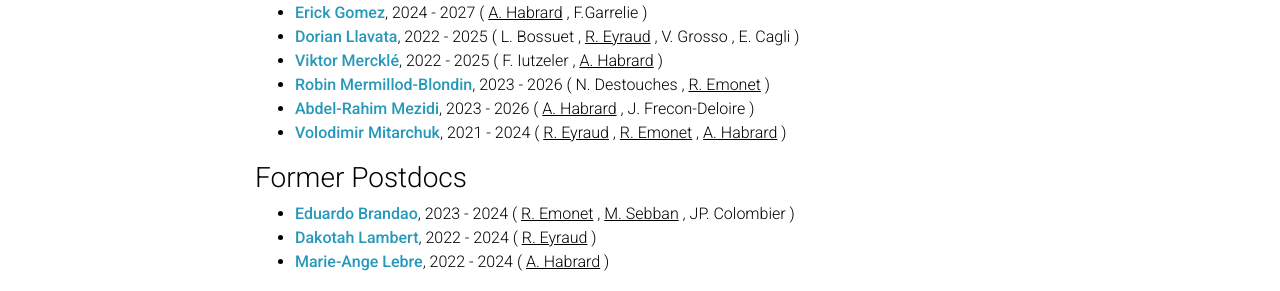
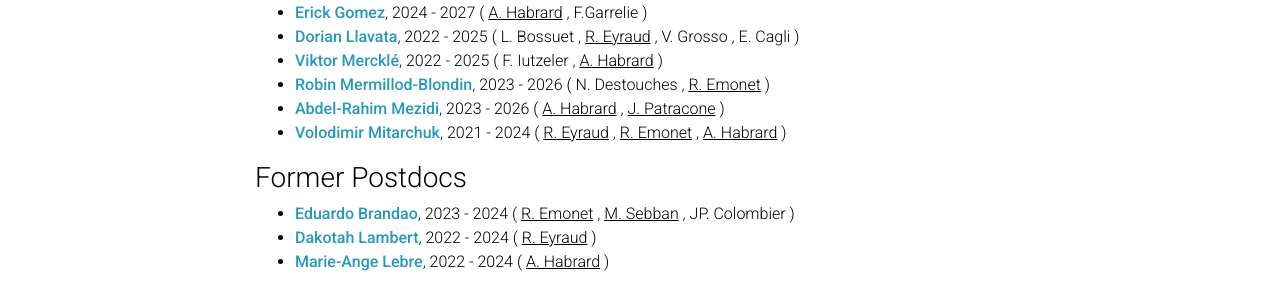
Before and after one commit to labhc-malice/labhc-malice.github.io, a Jekyll site: the page built from _pages/team.md, in a window 1280 px wide and 900 px high, scrolled down 1435 px. Shown: the part 315-606 px from the top of the window. Built offline with Jekyll 4.4.1, drawn with Linux system fonts in a browser that asks for light colours; comment, search, counter and statistics services are not loaded; a style sheet for code colours, icons or effects is not loaded.

Commit message:
Update Phds List Patracone

```diff
--- a/_data/phdstudents.yml
+++ b/_data/phdstudents.yml
@@ -9,7 +9,7 @@
 - firstname: Abdel-Rahim
   lastname: Mezidi
   url:
-  supervisor: [A. Habrard, J. Frecon-Deloire]
+  supervisor: [A. Habrard, J. Patracone]
   starting_date: 2023
   end_date: 2026
   team_thematic: True
```
